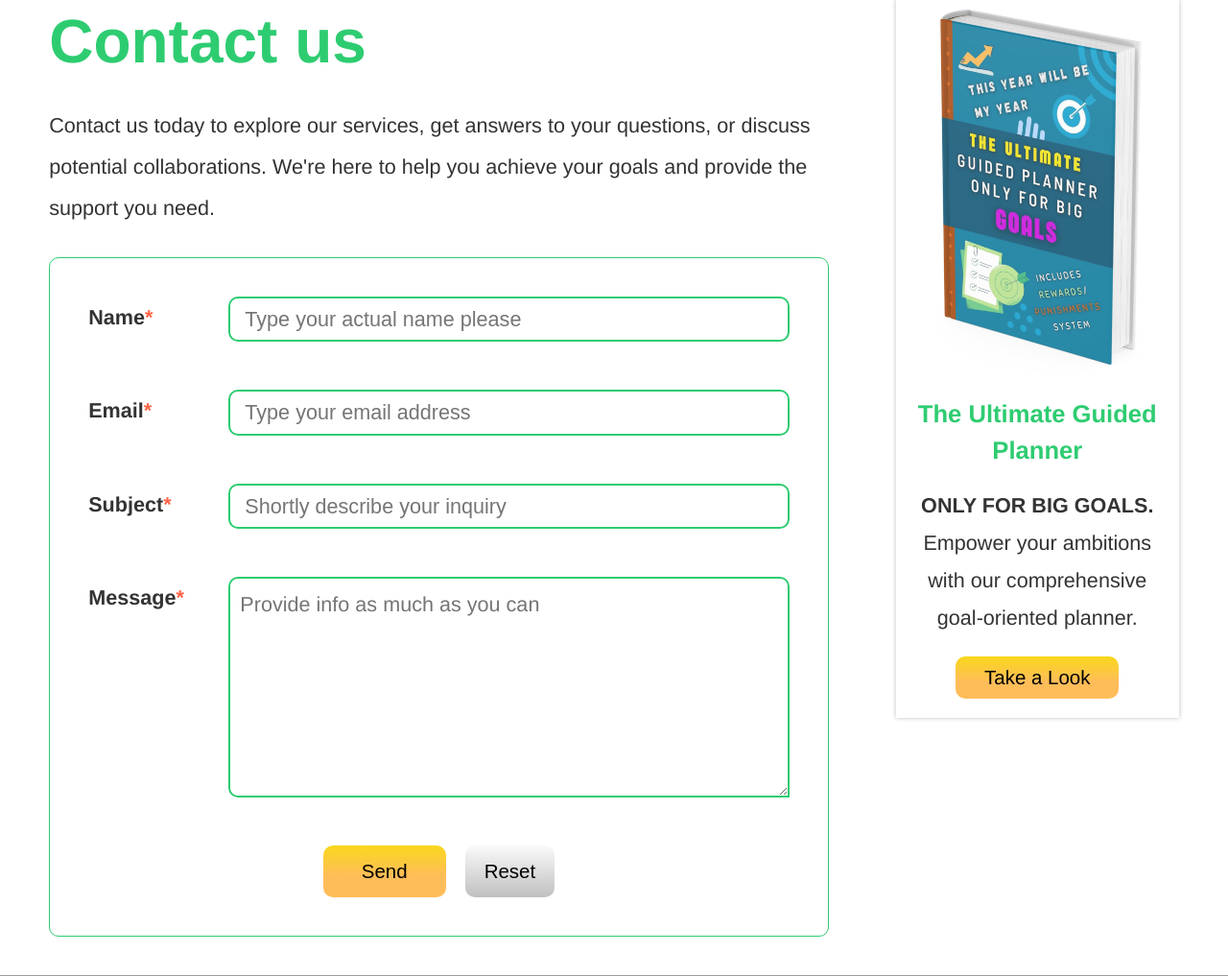
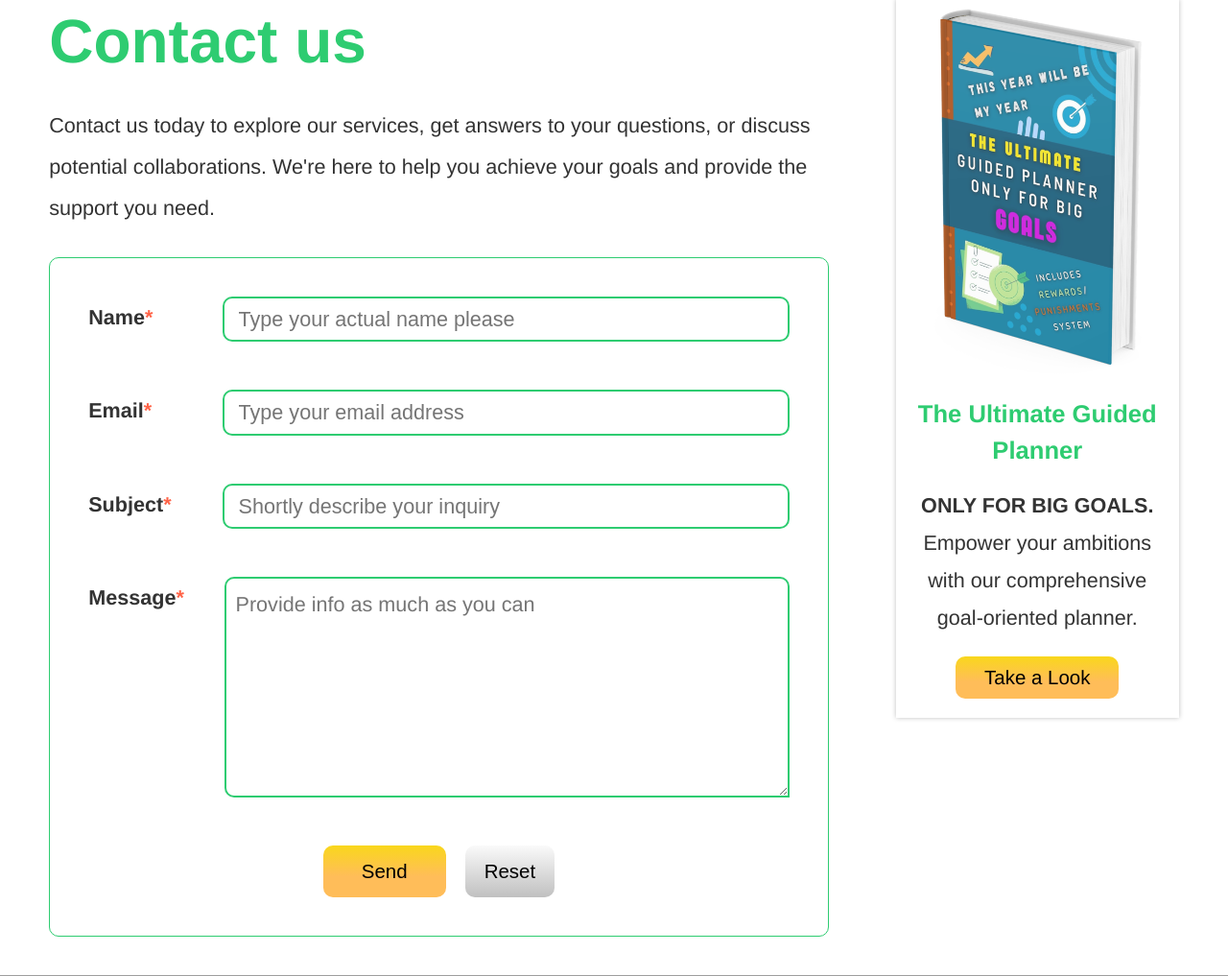
Before and after one commit to HoussemCoder/money_fabrica, a Django app: page /contact/ in a window 1280 px wide. Shown: the part 312-1329 px from the top of the page at 96% size. Run offline with Django 4.2, Linux system fonts and the light colour scheme; some libraries are stand-ins or nearby versions; grey boxes are pictures that could not be loaded.

Commit message:
contact page, almost done

```diff
--- a/moneytalks_blog/blog_app/forms.py
+++ b/moneytalks_blog/blog_app/forms.py
@@ -46,16 +46,16 @@ class ResendEmail(forms.Form):
 class ContactForm(forms.Form):
     name = forms.CharField(
         max_length=200,
-        widget=forms.TextInput(attrs={"placeholder": "Type your actual name please"})
+        widget=forms.TextInput(attrs={"class": "form-field", "placeholder": "Type your actual name please"})
     )
     email = forms.EmailField(
         max_length=300,
-        widget=forms.EmailInput(attrs={"placeholder": "Type your email address"})
+        widget=forms.EmailInput(attrs={"class": "form-field", "placeholder": "Type your email address"})
     )
     subject = forms.CharField(
         max_length=300,
-        widget=forms.TextInput(attrs={"placeholder": "Shortly describe your inquiry"})
+        widget=forms.TextInput(attrs={"class": "form-field", "placeholder": "Shortly describe your inquiry"})
     )
     text = forms.CharField(
-        widget=forms.Textarea(attrs={"rows": 5, "placeholder": "Provide info as much as you can"})
+        widget=forms.Textarea(attrs={"class": "form-field", "rows": 5, "placeholder": "Provide info as much as you can"})
     )
--- a/moneytalks_blog/blog_app/static/js/json_handling.js
+++ b/moneytalks_blog/blog_app/static/js/newsletter_json_handling.js
@@ -1,4 +1,4 @@
-/* handling the post forms with Ajax */
+/* handling newsletter post form with Ajax */
 
 document.addEventListener("DOMContentLoaded", function() {
     document.querySelector(".newsletter-form").addEventListener("submit", function(event) {
@@ -55,8 +55,8 @@ document.addEventListener("DOMContentLoaded", function() {
                     }
                 }
             } else {
-            error_msg.textContent = "Something went wrong! please reload the page and try again";
-            error_msg.style.display = "inline-block";
+                error_msg.textContent = "Something went wrong! please reload the page and try again";
+                error_msg.style.display = "inline-block";
             }
         };
         xhr.send(form_data);
--- a/moneytalks_blog/blog_app/static/style/sass/components/_form_handling.scss
+++ b/moneytalks_blog/blog_app/static/style/sass/components/_form_handling.scss
@@ -25,7 +25,8 @@
 
 .shake {animation: shake .3s;}
 
-.error-msg {
+.error-msg,
+.email-error-msg {
     display: none;
     color: red;
     transition: 1s;
--- a/moneytalks_blog/blog_app/static/style/sass/main.css
+++ b/moneytalks_blog/blog_app/static/style/sass/main.css
@@ -278,7 +278,8 @@ button:hover:not(.filter-btn, .three-points),
   animation: shake 0.3s;
 }
 
-.error-msg {
+.error-msg,
+.email-error-msg {
   display: none;
   color: red;
   transition: 1s;
@@ -2429,18 +2430,16 @@ section.main > .container aside {
 }
 .contact-container .contact-form .contact-body .contact-detail .single-field {
   width: 100%;
-  display: grid;
-  grid-template-columns: 1fr 4fr;
-  grid-template-areas: "labal input";
-}
-.contact-container .contact-form .contact-body .contact-detail .single-field span {
-  grid-area: labal;
-}
-.contact-container .contact-form .contact-body .contact-detail .single-field span strong {
+  display: flex;
+}
+.contact-container .contact-form .contact-body .contact-detail .single-field label {
+  flex: 1;
+}
+.contact-container .contact-form .contact-body .contact-detail .single-field label strong {
   color: tomato;
 }
 .contact-container .contact-form .contact-body .contact-detail .single-field input {
-  grid-area: input;
+  flex: 4;
   padding: 0px 15px;
   border: 2px solid #2ecc71;
   border-radius: 10px;
@@ -2449,6 +2448,7 @@ section.main > .container aside {
   color: #333333;
 }
 .contact-container .contact-form .contact-body .contact-detail .single-field textarea {
+  flex: 4;
   width: 100%;
   padding: 5px 10px;
   border: 2px solid #2ecc71;
--- a/moneytalks_blog/blog_app/static/style/sass/pages/_contact.scss
+++ b/moneytalks_blog/blog_app/static/style/sass/pages/_contact.scss
@@ -32,21 +32,20 @@
                 border-radius: 10px;
                 .single-field {
                     width: 100%;
-                    display: grid;
-                    grid-template-columns: 1fr 4fr;
-                    grid-template-areas: "labal input";
-                    span {
-                        grid-area: labal;
+                    display: flex;
+                    label {
+                        flex: 1;
                         strong {color: tomato;}
                     }
                     input {
-                        grid-area: input;
+                        flex: 4;
                         padding: 0px 15px;
                         border: 2px solid map-get($map: $primary, $key: first);
                         border-radius: 10px;
                         @include font-styling("p");
                     }
                     textarea {
+                        flex: 4;
                         width: 100%;
                         padding: 5px 10px;
                         border: 2px solid map-get($map: $primary, $key: first);
--- a/moneytalks_blog/blog_app/templates/base.html
+++ b/moneytalks_blog/blog_app/templates/base.html
@@ -20,8 +20,9 @@
   <link href="https://fonts.googleapis.com/css2?family=Open+Sans:wght@400;700;800&family=Roboto:wght@100;300;500;900&family=Work+Sans:wght@200;400;600;800&display=swap" rel="stylesheet">
   <!-- javascript files -->
   <script src="{% static 'js/behaviors.js' %}" defer></script>
-  <script src="{% static 'js/json_handling.js' %}" defer></script>
+  <script src="{% static 'js/newsletter_json_handling.js' %}" defer></script>
   <script src="{% static 'js/all.min.js' %}" defer></script>
+  {% block contact_json %}{% endblock %}
 </head>
 <body onscroll="show_when('go-up')">
   <div class="overlay"></div>
--- a/moneytalks_blog/blog_app/templates/blog_app/contact.html
+++ b/moneytalks_blog/blog_app/templates/blog_app/contact.html
@@ -1,6 +1,12 @@
 {% extends "base.html" %}
 
+{% load static %}
+
 {% block title %}Contact{% endblock %}
+
+{% block contact_json %}
+<script src="{% static 'js/contact_json_handling.js' %}" defer></script>
+{% endblock %}
 
 {% block content %}
 <div class="container">
@@ -11,25 +17,35 @@
         <p>Contact us today to explore our services, get answers to your questions, or discuss potential collaborations. We're here to help you achieve your goals and provide the support you need.</p>
       </div>
       <div class="contact-body">
-        <form class="contact-detail" method="post" enctype="multipart/form-data">
+        <form class="contact-detail">
           {% csrf_token %}
           <div class="single-field">
-            <span>Name<strong>*</strong></span> {{contact_form.name}}
+            <label>Name<strong>*</strong></label> {{contact_form.name}}
           </div>
           <div class="single-field">
-            <span>Email<strong>*</strong></span> {{contact_form.email}}
+            <label>Email<strong>*</strong></label> {{contact_form.email}}
+            <span class="email-error-msg"></span>
           </div>
           <div class="single-field">
-            <span>Subject<strong>*</strong></span> {{contact_form.subject}}
+            <label>Subject<strong>*</strong></label> {{contact_form.subject}}
           </div>
           <div class="single-field">
-            <span>Message<strong>*</strong></span> {{contact_form.text}}
+            <label>Message<strong>*</strong></label> {{contact_form.text}}
           </div>
+          <span class="error-msg"></span>
           <div class="contact-buttons">
             <button type="submit" class="call-to-action-btn button">Send</button>
             <button type="reset" class="filter-btn button">Reset</button>
           </div>
         </form>
+        <div class="success-window send-contact-window">
+          <div class="content">
+            <i class="fa-regular fa-circle-check"></i>
+            <h2>Thank you for contacting us!</h2>
+            <p><i class="fa-solid fa-right-long p-arrow"></i> We have received your inquiry and will get back to you shortly.</p>
+            <button class="done-btn call-to-action-btn" onclick="hide_window('.send-contact-window')">Done!</button>
+          </div>
+        </div>
       </div>
     </div>
     <aside>
--- a/moneytalks_blog/blog_app/templates/blog_app/home.html
+++ b/moneytalks_blog/blog_app/templates/blog_app/home.html
@@ -20,7 +20,7 @@
   <link href="https://fonts.googleapis.com/css2?family=Open+Sans:wght@400;700;800&family=Roboto:wght@100;300;500;900&family=Work+Sans:wght@200;400;600;800&display=swap" rel="stylesheet">
   <!-- javascript files -->
   <script src="{% static 'js/behaviors.js' %}" defer></script>
-  <script src="{% static 'js/json_handling.js' %}" defer></script>
+  <script src="{% static 'js/newsletter_json_handling.js' %}" defer></script>
   <script src="{% static 'js/onload_page.js' %}" defer></script>
   <script src="{% static 'js/all.min.js' %}" defer></script>
 </head>
--- a/moneytalks_blog/blog_app/views.py
+++ b/moneytalks_blog/blog_app/views.py
@@ -212,12 +212,23 @@ class ContactUs(FormView):
             self.send_contact_email(name, email, subject, text)
         except:
             pass
-        self.save_contact_data(name, email, subject, text)
+        if not self.check_if_exists(name, email, subject, text):
+            self.save_contact_data(name, email, subject, text)
         response_data = {"success": True}
         return JsonResponse(response_data)
 
     def form_invalid(self, form: Any):
-        response_data = {"success": False}
+        if "email" in form.errors:
+            error = form.errors["email"]
+            email_status = True
+        else:
+            error = "An error occurred during form submission. Please try again."
+            email_status = False
+        response_data = {
+            "success": False,
+            "email_error": email_status,
+            "message": error
+        }
         return JsonResponse(response_data)
 
     def get_context_data(self, **kwargs: Any):
@@ -228,7 +239,7 @@ class ContactUs(FormView):
         return context
 
     def send_contact_email(self, name, sender, subject, text):
-        message = f"From: {name}/n/n{text}"
+        message = f"{text} ___From: {name}"
         email = EmailMessage(
             subject=subject,
             body=message,
@@ -246,6 +257,11 @@ class ContactUs(FormView):
         )
         new_contact.save()
 
+    def check_if_exists(self, name, email, subject, text):
+        matched_record = ContactsHistory.objects.filter(name=name, email=email, subject=subject, text=text)
+        if matched_record.exists():
+            return True
+        return False
 
 class Subscriptions(FormView):
     template_name = "base.html"
@@ -271,7 +287,6 @@ class Subscriptions(FormView):
                 "message": "This email is already exist in our database, do you want to cancel your subscription?",
                 "exist": True
             }
-            print(form.cleaned_data)
             decision = form.cleaned_data["delete"]
             if decision == "yes":
                 confirmation_code = self.generate_confirmation_code()
```
Also changed, not shown: moneytalks_blog/blog_app/static/js/contact_json_handling.js (added, +46 -0 lines), 1 other file.
